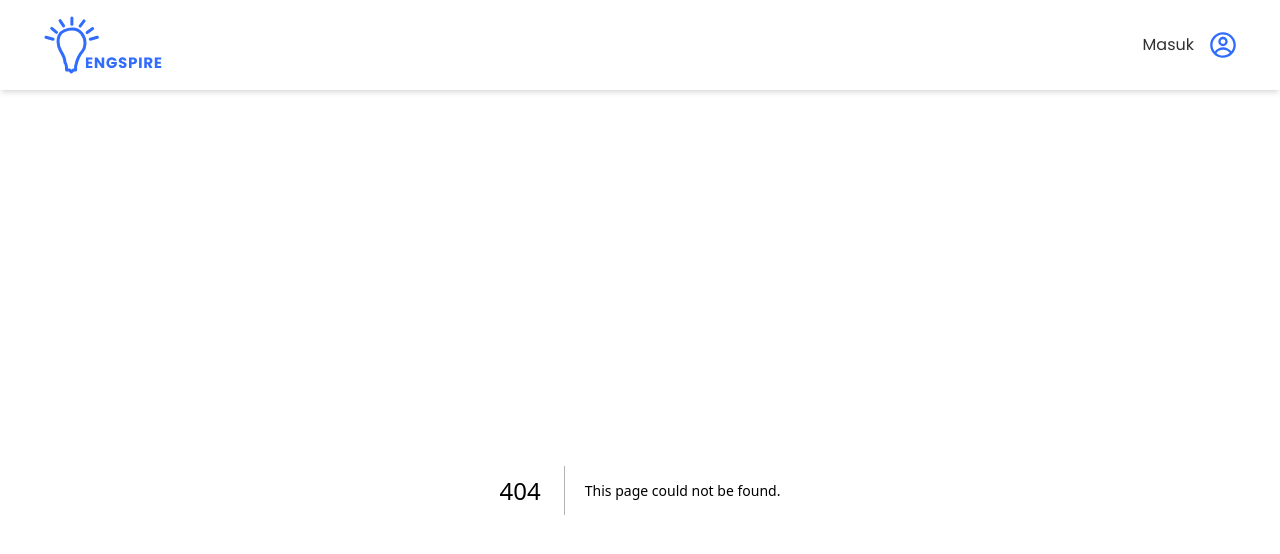
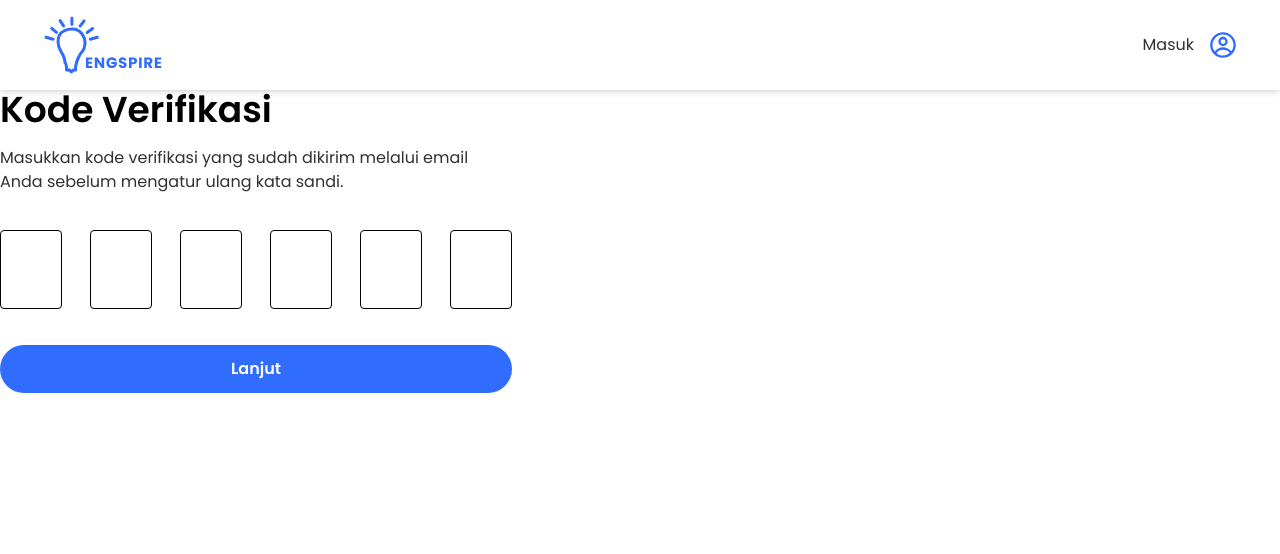
Before and after one commit to Hilaladiii/engspire, a Next.js app: page /verification in a window 1280 px wide. Before the commit this address had no page. Shown: the top 554 px of the page. Built offline with nearby package versions, Linux system fonts and the light colour scheme.

Commit message:
refactor : separate sign in form code

```diff
--- /dev/null
+++ b/src/app/(public)/(password)/verification/page.tsx
@@ -0,0 +1,43 @@
+"use client";
+import Button from "@/components/elements/Button";
+import PublicLayout from "@/components/layouts/PublicLayout";
+import { useState } from "react";
+import OTPInput from "react-otp-input";
+
+export default function VerificationPage() {
+  const [otp, setOtp] = useState("");
+  return (
+    <PublicLayout
+      title="Kode Verifikasi"
+      description="Masukkan kode verifikasi yang sudah dikirim melalui email Anda sebelum mengatur ulang kata sandi."
+    >
+      <div className="mt-9">
+        <OTPInput
+          value={otp}
+          onChange={setOtp}
+          numInputs={6}
+          inputType="number"
+          inputStyle={{
+            fontFamily: "var(--font-poppins)",
+            background: "#FFFFFF",
+            fontWeight: "medium",
+            color: "#000000",
+            fontSize: "32px",
+            borderRadius: "4px",
+            borderColor: "#CCD0CF",
+            border: "solid",
+            borderWidth: "0.001px",
+            paddingLeft: "12px",
+            width: "62px",
+            height: "79px",
+            marginRight: "28px",
+          }}
+          renderInput={(props) => <input {...props}></input>}
+        />
+        <Button className="mt-9" fullWidth>
+          Lanjut
+        </Button>
+      </div>
+    </PublicLayout>
+  );
+}
--- /dev/null
+++ b/src/app/(public)/sign-in/_components/SignInForm.tsx
@@ -0,0 +1,66 @@
+import { z } from "zod";
+import CheckBox from "@/components/elements/CheckBox";
+import Input from "@/components/elements/Input";
+import { zodResolver } from "@hookform/resolvers/zod";
+import { SubmitHandler, useForm } from "react-hook-form";
+import Link from "next/link";
+import Button from "@/components/elements/Button";
+
+const signInSchema = z.object({
+  email: z.string().email("Email tidak valid"),
+  password: z.string().min(1, "Kata sandi wajib diisi"),
+});
+
+type TSignIn = z.infer<typeof signInSchema>;
+
+export default function SignInForm() {
+  const {
+    register,
+    formState: { errors },
+    handleSubmit,
+  } = useForm<TSignIn>({
+    resolver: zodResolver(signInSchema),
+  });
+
+  const onSubmit: SubmitHandler<TSignIn> = (data) => {
+    console.log(data);
+  };
+
+  return (
+    <form
+      onSubmit={handleSubmit(onSubmit)}
+      className="mt-5 flex flex-col gap-6"
+    >
+      <Input
+        register={register}
+        name="email"
+        errors={errors.email}
+        label="Email"
+        placeholder="Masukkan email"
+        type="email"
+        fullWidth
+      />
+      <Input
+        register={register}
+        name="password"
+        errors={errors.password}
+        label="Kata Sandi"
+        placeholder="Masukkan kata sandi"
+        type="password"
+        fullWidth
+      />
+      <div className="flex justify-between">
+        <CheckBox id="remind" label="Ingat saya" />
+        <Link
+          href="/forgot-password"
+          className="text-lightningBlue font-medium"
+        >
+          Lupa Kata Sandi
+        </Link>
+      </div>
+      <Button className="mt-10" fullWidth>
+        Masuk
+      </Button>
+    </form>
+  );
+}
```
